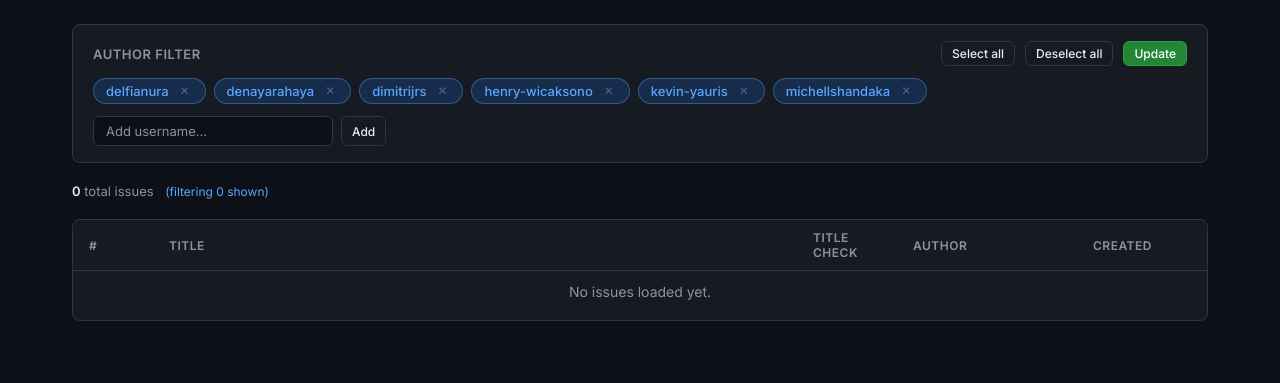
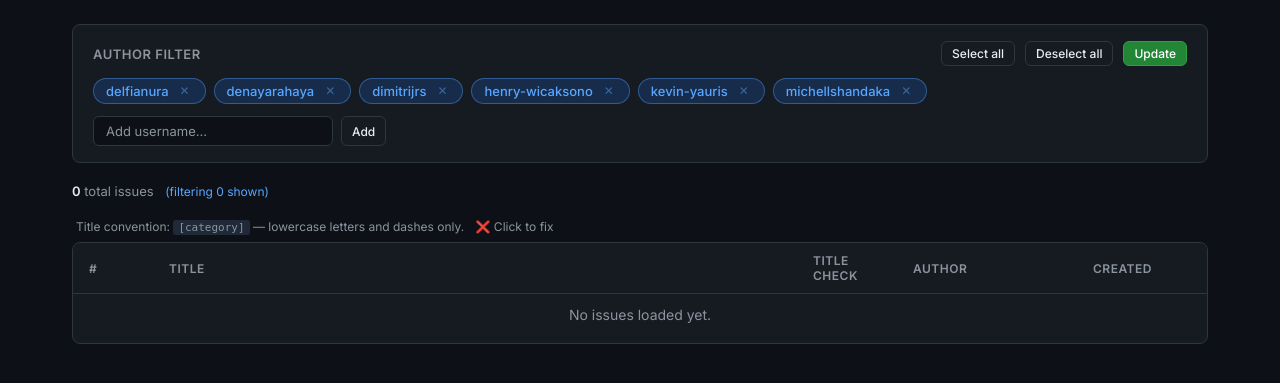
Before and after one commit to henry-wicaksono/gl-sdk-backlog-manager, a Flask app: page / in a window 1280 px wide. Shown: the part 89-472 px from the top of the page. Run offline with Flask 3, Linux system fonts and the light colour scheme; data that the repository does not hold is empty.

Commit message:
Restore hint line, keep header clean (removed hover tooltip only)

```diff
--- a/templates/index.html
+++ b/templates/index.html
@@ -434,6 +434,8 @@
       <div id="loadingSpinner" class="spinner hidden"></div>
     </div>
 
+    <div style="font-size:12px;color:var(--text-muted);margin-bottom:8px;padding:0 4px">Title convention: <code style="background:var(--tag-bg);padding:1px 5px;border-radius:3px;font-size:11px">[category]</code> — lowercase letters and dashes only. <span style="margin-left:8px">❌ Click to fix</span></div>
+
     <div class="table-wrap">
       <table class="issue-table">
         <thead>
```
